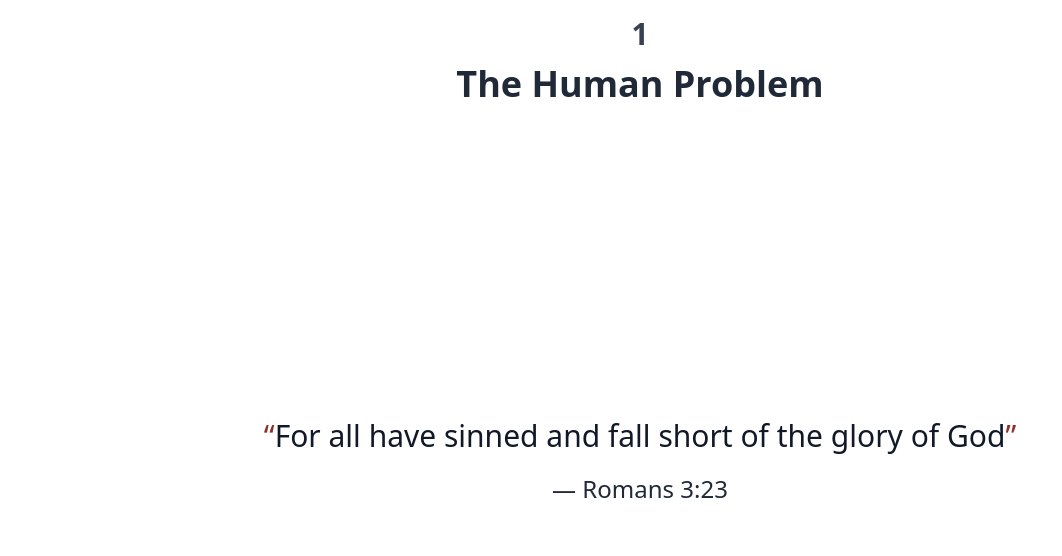
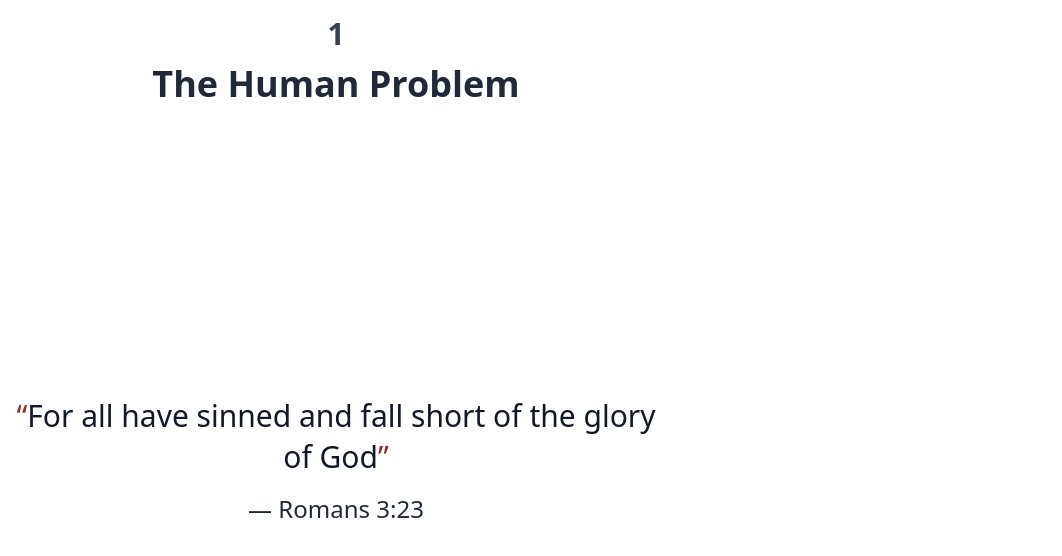
Before and after one commit to drevantonder/the-romans-road-com, a Nuxt app: page /1-the-human-problem in a window 1280 px wide. Shown: the top 556 px of the page, without its empty margins (0-1062 px from the left). Built offline with nearby package versions, Linux system fonts and the light colour scheme.

Commit message:
Give PageContainer a max-width

```diff
--- a/components/Page/PageContainer.vue
+++ b/components/Page/PageContainer.vue
@@ -1,5 +1,5 @@
 <template>
-  <div class="min-h-screen flex flex-col px-4">
+  <div class="min-h-screen flex flex-col px-4 max-w-2xl">
     <slot />
   </div>
 </template>
```
